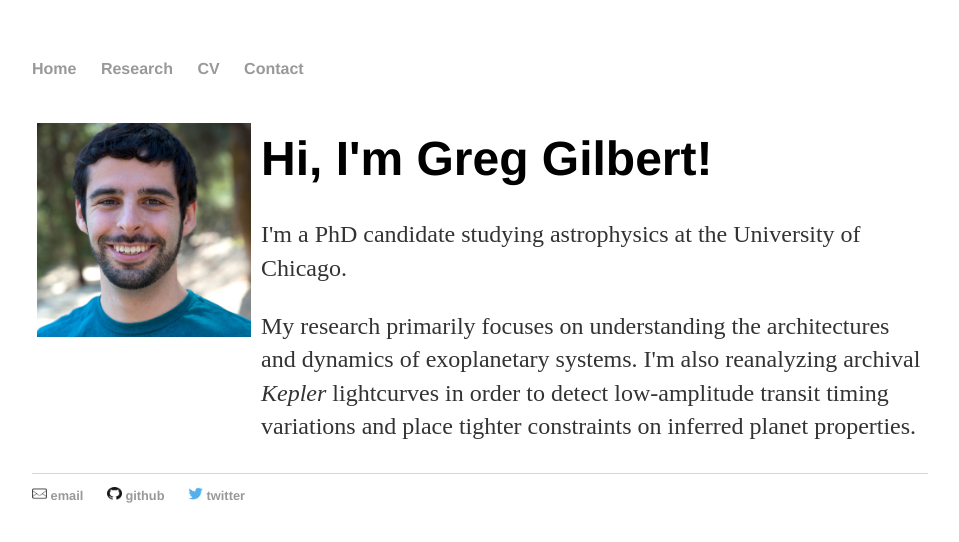
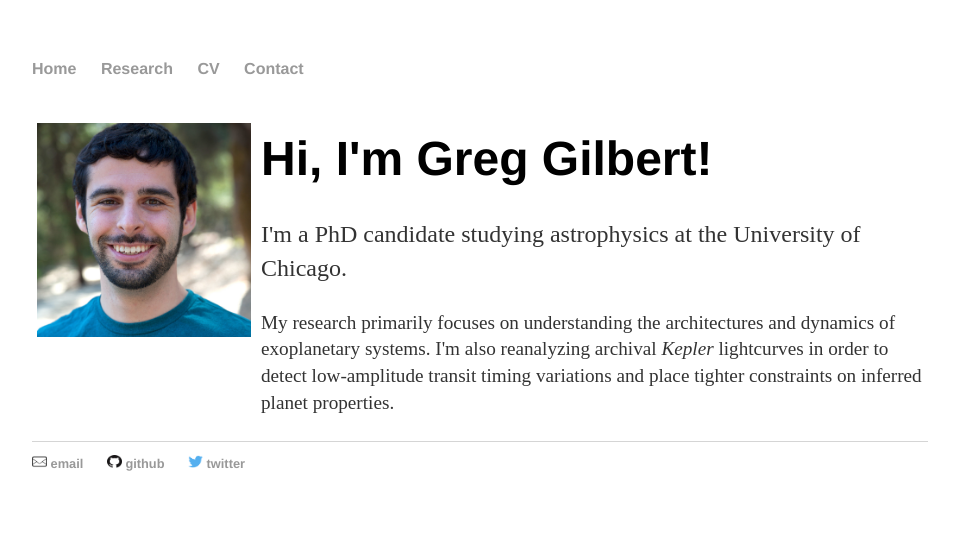
Before and after one commit to gjgilbert/gjgilbert.github.io, a Jekyll site: the page built from index.html, in a window 1280 px wide. Shown: the top 542 px of the page, without its empty margins (160-1119 px from the left). Built offline with Jekyll 4.4.1, drawn with Linux system fonts in a browser that asks for light colours.

Commit message:
Update index.html

```diff
--- a/index.html
+++ b/index.html
@@ -45,7 +45,7 @@
 	  <div class="column right">
 	    <h1>Hi, I'm Greg Gilbert!</h1>
 	    <p>I'm a PhD candidate studying astrophysics at the University of Chicago.</p>
-	    <p style="font-size:1.5em">My research primarily focuses on understanding the architectures and dynamics of exoplanetary systems. I'm also reanalyzing archival <em>Kepler</em> lightcurves in order to detect low-amplitude transit timing variations and place tighter constraints on inferred planet properties.</p>
+	    <p style="font-size:1.2em">My research primarily focuses on understanding the architectures and dynamics of exoplanetary systems. I'm also reanalyzing archival <em>Kepler</em> lightcurves in order to detect low-amplitude transit timing variations and place tighter constraints on inferred planet properties.</p>
 	  </div>
 	</div>
 </body>
```
